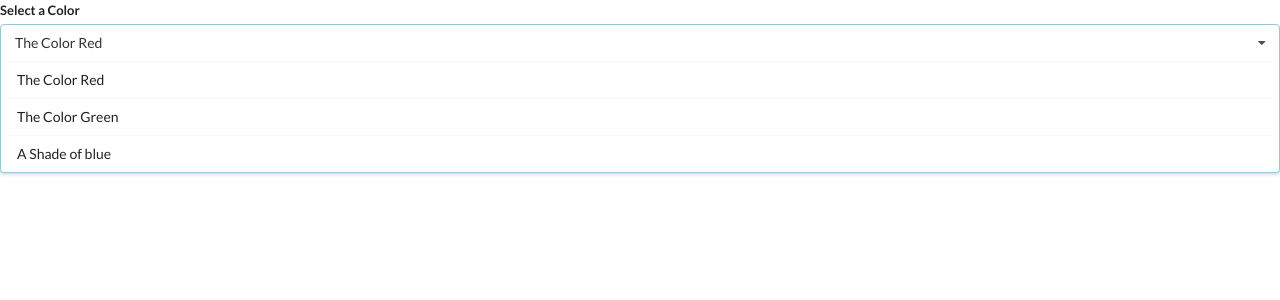
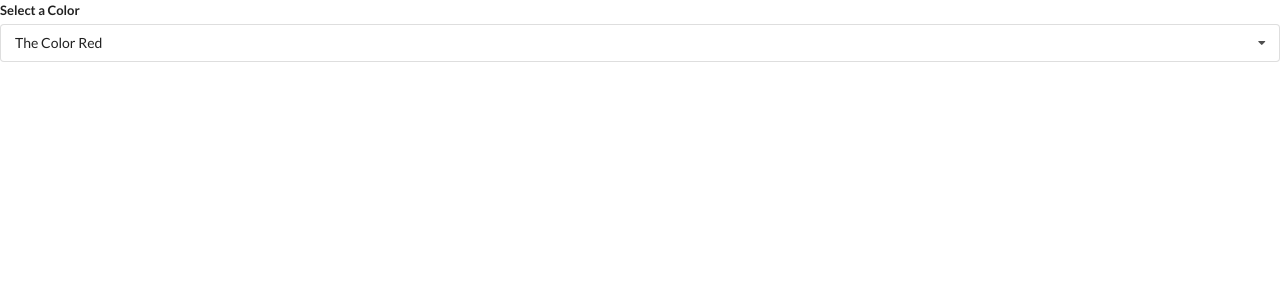
Before and after one commit to joji-harada/widgets, a React (Create React App) app: page / in a window 1280 px wide. Shown: the top 300 px of the page. Built offline with nearby package versions, Linux system fonts and the light colour scheme.

Commit message:
dropdown open/close logic

```diff
--- a/src/App.js
+++ b/src/App.js
@@ -29,7 +29,7 @@
         value: 'green',
     },
     {
-        label: 'A Shade of blue',
+        label: 'A Shade of Blue',
         value: 'blue',
     }
 ]
--- a/src/components/Dropdown.js
+++ b/src/components/Dropdown.js
@@ -1,7 +1,23 @@
-import React from 'react';
+import React, { useState, useEffect, useRef } from 'react';
 
 const Dropdown = ({ options, selected, onSelectedChange }) => {
+    const [open, setOpen] = useState(false);
+    const ref = useRef();
+
+    useEffect(() => {
+        document.body.addEventListener('click', (event) => {
+            if(ref.current && ref.current.contains(event.target)){
+                return;
+            }
+            setOpen(false);
+        }, {capture: true});
+    }, []);
+
     const renderedOptions = options.map((option) => {
+        if(option.value === selected.value){
+            return null;
+        }
+
         return (
             <div
                 key={option.value}
@@ -13,13 +29,16 @@
         )
     })
     return (
-        <div className="ui form">
+        <div ref={ref} className="ui form">
             <div className="field">
                 <label className="label">Select a Color</label>
-                <div className="ui selection dropdown visible active">
+                <div
+                    onClick={() => setOpen(!open)}
+                    className={`ui selection dropdown ${open ? 'visible active' : ''}`}
+                >
                     <i className="dropdown icon"></i>
                     <div className="text">{selected.label}</div>
-                    <div className="menu visible transition">
+                    <div className={`menu ${open ? 'visible transition' : ''}`}>
                         {renderedOptions}
                     </div>
                 </div>
```
